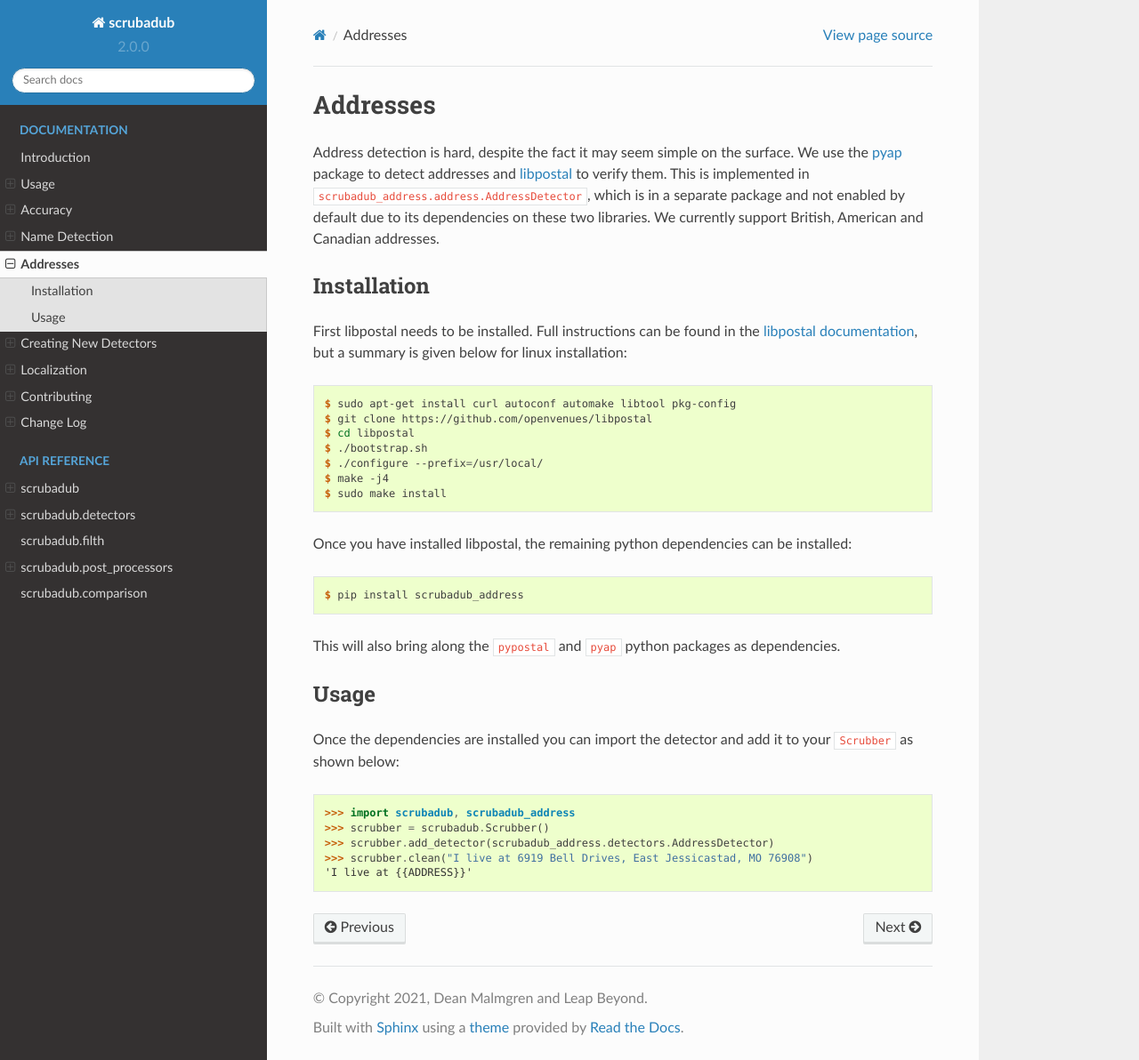
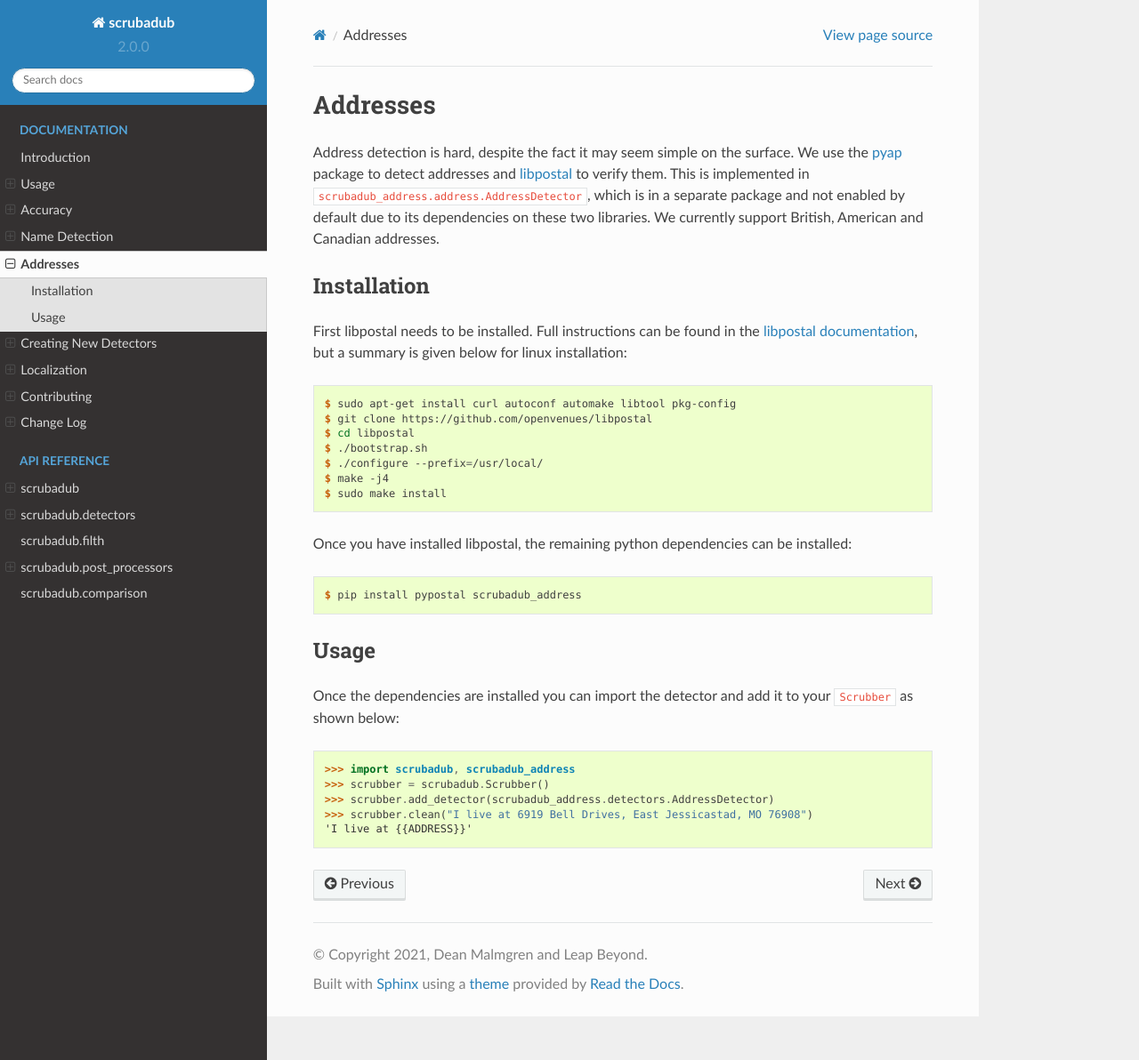
Before and after one commit to LeapBeyond/scrubadub, a Sphinx documentation site: the page built from docs/addresses.rst, in a window 1280 px wide and 1192 px high. Shown: the whole window at 89% size. Built offline with Sphinx 7.4.7 and the Read the Docs theme 2.0.0, drawn with Linux system fonts in a browser that asks for light colours.

Commit message:
correct instructions for installing addresses

```diff
--- a/docs/addresses.rst
+++ b/docs/addresses.rst
@@ -27,9 +27,7 @@ Once you have installed libpostal, the remaining python dependencies can be inst
 
 .. code-block:: console
 
-    $ pip install scrubadub_address
-
-This will also bring along the ``pypostal`` and ``pyap`` python packages as dependencies.
+    $ pip install pypostal scrubadub_address
 
 Usage
 -----
```
